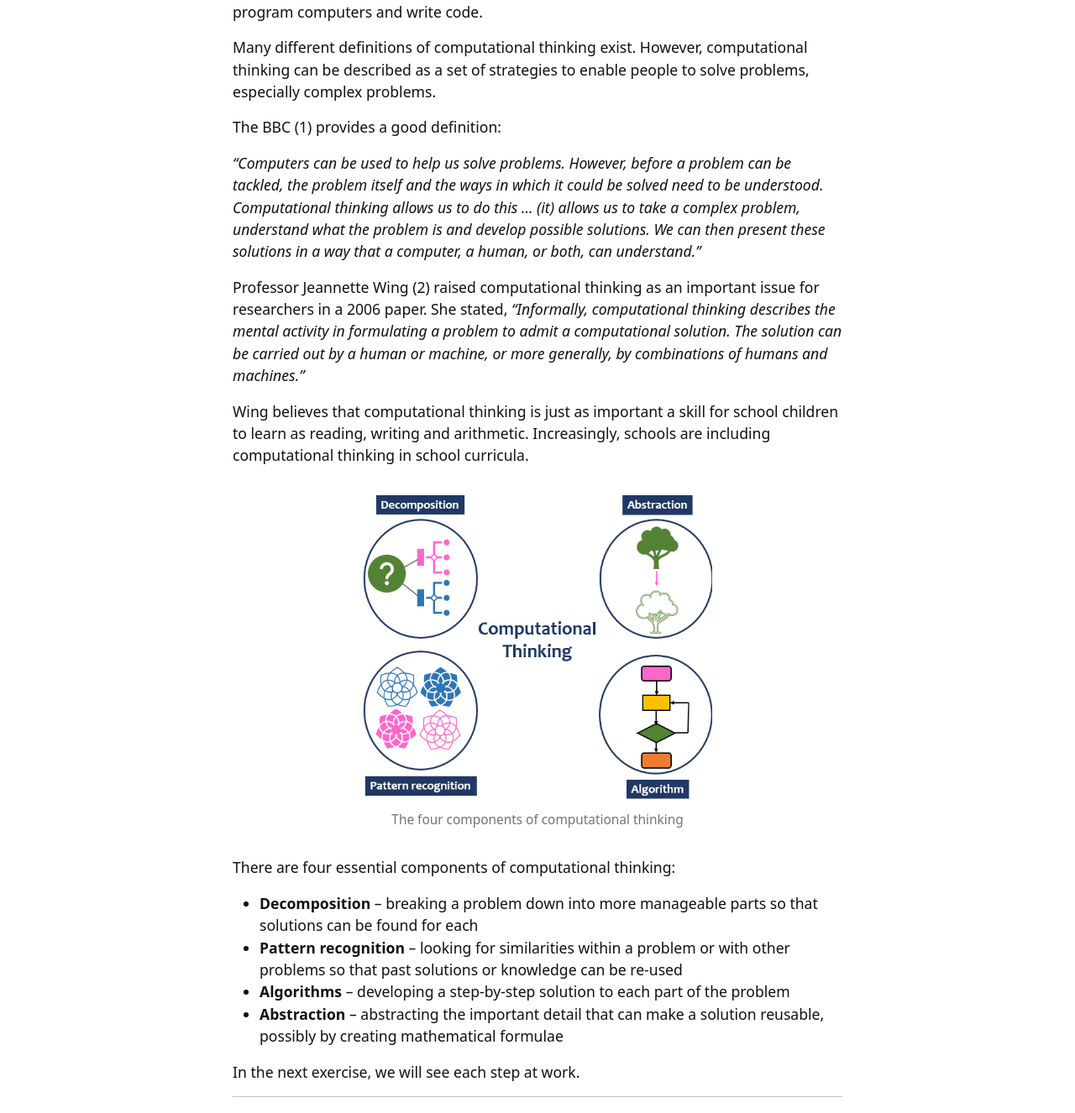
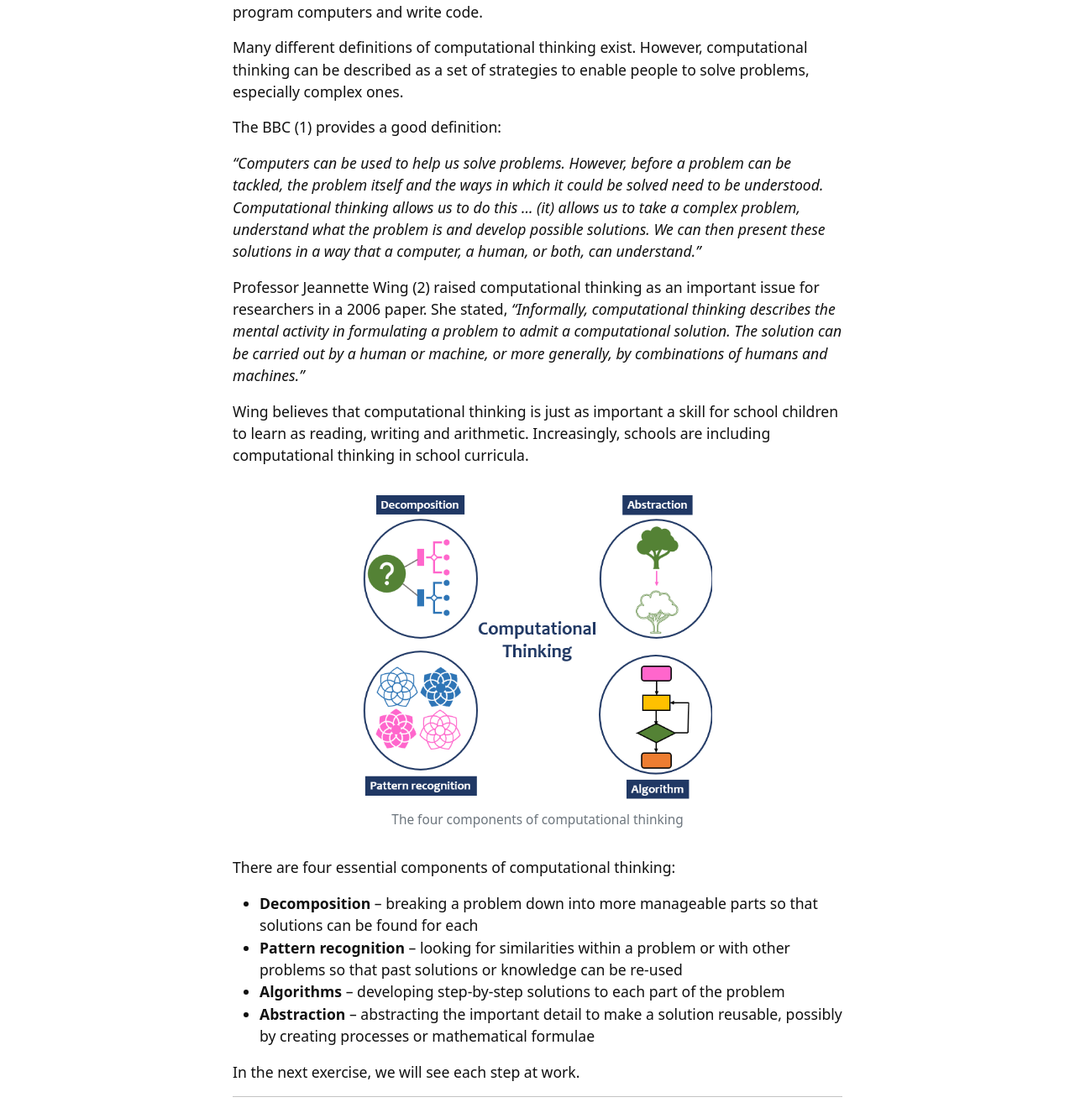
Before and after one commit to weaverbel/intro-computational-thinking, a Jekyll site: the page built from content/0-intro.md, in a window 1280 px wide. Shown: the part 202-1528 px from the top of the page at 84% size. Built offline with Jekyll 4.4.1, drawn with Linux system fonts in a browser that asks for light colours.

Commit message:
Update 0-intro.md
rewording

```diff
--- a/content/0-intro.md
+++ b/content/0-intro.md
@@ -5,7 +5,7 @@ nav: Intro
 
 Computational thinking is an essential prerequisite for anyone wanting to learn to program computers and write code.
 
-Many different definitions of computational thinking exist. However, computational thinking can be described as a set of strategies to enable people to solve problems, especially complex problems.
+Many different definitions of computational thinking exist. However, computational thinking can be described as a set of strategies to enable people to solve problems, especially complex ones.
 
 The BBC (1) provides a good definition:
 
@@ -21,8 +21,8 @@ There are four essential components of computational thinking:
 
 - **Decomposition** – breaking a problem down into more manageable parts so that solutions can be found for each
 - **Pattern recognition** – looking for similarities within a problem or with other problems so that past solutions or knowledge can be re-used
-- **Algorithms** – developing a step-by-step solution to each part of the problem
-- **Abstraction** – abstracting the important detail that can make a solution reusable, possibly by creating mathematical formulae
+- **Algorithms** – developing step-by-step solutions to each part of the problem
+- **Abstraction** – abstracting the important detail to make a solution reusable, possibly by creating processes or mathematical formulae
 
 In the next exercise, we will see each step at work.
 
```
